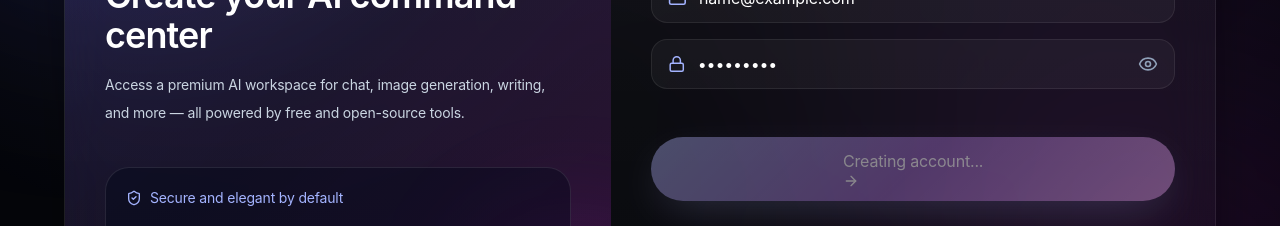
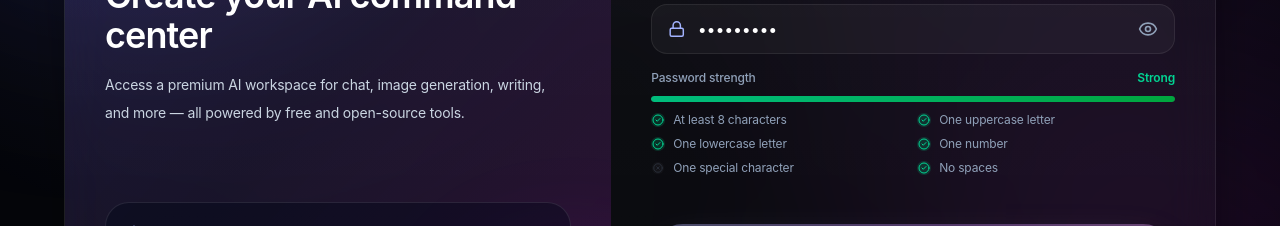
Before and after one commit to shambhuamrale-sudo/InfinityAI, a React (Vite) app: page /signup in a window 1280 px wide. Both pictures are taken after typing "Sample", "name@example.com", "Sample123" into the empty fields and a click on the button "Create account". Shown: the part 368-594 px from the top of the page. Built offline with nearby package versions, Linux system fonts and the light colour scheme; no server answers.

Commit message:
Upgrade authentication security and verification flow

```diff
--- a/server.js
+++ b/server.js
@@ -65,8 +65,8 @@ app.use('/api/', (req, res, next) => {
   return limiter(req, res, next)
 })
 
-const authLimiter = rateLimit({ windowMs: 60_000, max: 10, standardHeaders: true, legacyHeaders: false })
-const forgotPasswordLimiter = rateLimit({ windowMs: 60_000, max: 3, standardHeaders: true, legacyHeaders: false })
+const authLimiter = rateLimit({ windowMs: 60_000, max: 100, standardHeaders: true, legacyHeaders: false })
+const forgotPasswordLimiter = rateLimit({ windowMs: 60_000, max: 100, standardHeaders: true, legacyHeaders: false })
 
 const EMAIL_FROM = process.env.EMAIL_FROM || 'InfinityAI <noreply@infinityai.app>'
 const RESEND_API_KEY = process.env.RESEND_API_KEY
@@ -316,7 +316,8 @@ async function getUserFromToken(req) {
   }
 }
 
-const signupSchema = z.object({ name: z.string().min(2), email: z.string().email(), password: z.string().min(6) })
+const STRONG_PASSWORD_REGEX = /^(?=.*[a-z])(?=.*[A-Z])(?=.*\d)(?=.*[!@#$%^&*()_+=\-\[\]{};':"\\|,.<>/?])(?!.*\s).{8,}$/
+const signupSchema = z.object({ name: z.string().min(2), email: z.string().email(), password: z.string().regex(STRONG_PASSWORD_REGEX, 'Password must be at least 8 characters with uppercase, lowercase, number, and special character') })
 const loginSchema = z.object({ email: z.string().email(), password: z.string().min(1) })
 
 function normalizeState(incoming = {}) {
@@ -439,10 +440,8 @@ app.post('/api/auth/signup', authLimiter, async (req, res) => {
   const user = { name, email, passwordHash, role: 'user', avatar: name.split(' ').map((part) => part[0]).join('').slice(0, 2).toUpperCase(), plan: 'free-trial', location: '', company: '', isVerified: false, emailOtp, emailOtpExpiry, createdAt: now, updatedAt: now }
   const result = await usersCollection.insertOne(user)
   user._id = result.insertedId
-  const token = signToken(user)
-  res.cookie('token', token, sessionCookieOptions)
   const safe = sanitizeUser(user)
-  res.status(201).json({ user: safe, token })
+  res.status(201).json({ user: safe })
   try {
     await EmailService.sendVerificationOtp(email, emailOtp)
   } catch (error) {
@@ -460,7 +459,7 @@ app.post('/api/auth/login', authLimiter, async (req, res) => {
   const user = await usersCollection.findOne({ email })
   if (!user) return res.status(401).json({ error: 'Invalid email or password' })
   if (user.isVerified === false) {
-    return res.status(403).json({ message: 'Please verify your email before logging in.' })
+    return res.status(403).json({ message: 'Please verify your email first.', resendOtp: true, email: user.email })
   }
   const valid = await bcrypt.compare(password, user.passwordHash)
   if (!valid) return res.status(401).json({ error: 'Invalid email or password' })
@@ -546,7 +545,11 @@ app.post('/api/auth/verify-email', async (req, res) => {
     { _id: user._id },
     { $set: { isVerified: true }, $unset: { emailOtp: '', emailOtpExpiry: '', emailOtpSentAt: '' } }
   )
-  res.json({ ok: true, message: 'Email verified successfully' })
+  const verifiedUser = { ...user, isVerified: true }
+  const token = signToken(verifiedUser)
+  res.cookie('token', token, sessionCookieOptions)
+  const safe = sanitizeUser(verifiedUser)
+  res.json({ ok: true, message: 'Email verified successfully', user: safe, token })
 })
 
 app.post('/api/auth/resend-otp', async (req, res) => {
@@ -966,6 +969,12 @@ export async function verifyUserByEmail(email) {
   return user
 }
 
+export async function getUserByEmail(email) {
+  const db = await connectMongo()
+  if (!db || !usersCollection) return null
+  return usersCollection.findOne({ email })
+}
+
 export async function startServer(port = Number(process.env.PORT || 4000)) {
   if (IS_PRODUCTION) {
     try {
--- a/src/context/AppContext.jsx
+++ b/src/context/AppContext.jsx
@@ -341,7 +341,11 @@ export function AppProvider({ children }) {
     })
     const data = await response.json()
     if (!response.ok) {
-      const error = data.error || 'Login failed'
+      if (response.status === 403 && data.resendOtp) {
+        addToast({ kind: 'warning', title: 'Email not verified', message: data.message || 'Please verify your email first.' })
+        return { success: false, error: data.message, resendOtp: true, email: data.email }
+      }
+      const error = data.error || data.message || 'Login failed'
       addToast({ kind: 'error', title: 'Login failed', message: error })
       return { success: false, error }
     }
@@ -365,8 +369,6 @@ export function AppProvider({ children }) {
       addToast({ kind: 'error', title: 'Signup failed', message: error })
       return { success: false, error }
     }
-    setAuth({ user: data.user, isAuthenticated: true, loading: false })
-    setState((prev) => ({ ...prev, user: { ...prev.user, ...data.user } }))
     addToast({ kind: 'success', title: 'Account created', message: 'Welcome to InfinityAI. Please verify your email.' })
     return { success: true, user: data.user }
   }
@@ -434,7 +436,10 @@ export function AppProvider({ children }) {
       const error = data.error || data.message || 'Verification failed'
       return { success: false, error }
     }
-    setAuth((prev) => ({ ...prev, user: { ...prev.user, isVerified: true } }))
+    if (data.user) {
+      setAuth({ user: data.user, isAuthenticated: true, loading: false })
+      setState((prev) => ({ ...prev, user: { ...prev.user, ...data.user } }))
+    }
     addToast({ kind: 'success', title: 'Email verified', message: 'Your account is now active.' })
     return { success: true }
   }
--- a/src/pages/AuthPage.jsx
+++ b/src/pages/AuthPage.jsx
@@ -1,12 +1,70 @@
 import { motion } from 'framer-motion'
-import { useState } from 'react'
-import { ArrowRight, Mail, Lock, UserRound, Eye, EyeOff, ShieldCheck, Bot, Wand2, Sparkles } from 'lucide-react'
+import { useState, useMemo } from 'react'
+import { ArrowRight, Mail, Lock, UserRound, Eye, EyeOff, ShieldCheck, Bot, Wand2, Sparkles, CheckCircle2, XCircle } from 'lucide-react'
 import BackgroundEffects from '../components/BackgroundEffects'
 import GlassPanel from '../components/GlassPanel'
 import PremiumButton from '../components/PremiumButton'
 import InfinityLogo from '../components/InfinityLogo'
 import { useAppContext } from '../context/useAppContext'
 import { useNavigate, Link } from 'react-router-dom'
+
+function PasswordStrengthMeter({ password }) {
+  const checks = useMemo(() => {
+    if (!password) return []
+    return [
+      { label: 'At least 8 characters', met: password.length >= 8 },
+      { label: 'One uppercase letter', met: /[A-Z]/.test(password) },
+      { label: 'One lowercase letter', met: /[a-z]/.test(password) },
+      { label: 'One number', met: /[0-9]/.test(password) },
+      { label: 'One special character', met: /[!@#$%^&*()_+=\-\[\]{};':"\\|,.<>/?]/.test(password) },
+      { label: 'No spaces', met: !/\s/.test(password) },
+    ]
+  }, [password])
+
+  const strength = useMemo(() => {
+    const met = checks.filter((c) => c.met).length
+    if (met <= 2) return 'Weak'
+    if (met <= 4) return 'Medium'
+    return 'Strong'
+  }, [checks])
+
+  const gradient = useMemo(() => {
+    if (strength === 'Weak') return 'from-red-500 to-rose-600'
+    if (strength === 'Medium') return 'from-amber-500 to-orange-500'
+    return 'from-emerald-500 to-green-600'
+  }, [strength])
+
+  const width = useMemo(() => {
+    if (strength === 'Weak') return '33%'
+    if (strength === 'Medium') return '66%'
+    return '100%'
+  }, [strength])
+
+  return (
+    <div className="mt-3 space-y-2.5">
+      <div className="flex items-center justify-between">
+        <span className="text-xs font-medium text-slate-400">Password strength</span>
+        <span className={`text-xs font-semibold ${strength === 'Weak' ? 'text-red-400' : strength === 'Medium' ? 'text-amber-400' : 'text-emerald-400'}`}>{strength}</span>
+      </div>
+      <div className="h-1.5 w-full overflow-hidden rounded-full bg-white/10">
+        <motion.div className={`h-full rounded-full bg-gradient-to-r ${gradient}`} animate={{ width }} transition={{ type: 'spring', stiffness: 300, damping: 20 }} />
+      </div>
+      <div className="grid grid-cols-2 gap-2">
+        {checks.map((check, i) => (
+          <div key={i} className="flex items-center gap-2 text-xs text-slate-400">
+            <motion.span
+              animate={{ scale: check.met ? 1 : 0.85, opacity: check.met ? 1 : 0.35 }}
+              className={`flex h-3.5 w-3.5 items-center justify-center rounded-full ${check.met ? 'bg-emerald-500/20 text-emerald-400' : 'bg-white/10 text-slate-500'}`}
+            >
+              {check.met ? <CheckCircle2 className="h-3 w-3" /> : <XCircle className="h-3 w-3" />}
+            </motion.span>
+            {check.label}
+          </div>
+        ))}
+      </div>
+    </div>
+  )
+}
 
 export default function AuthPage({ type = 'login' }) {
   const isLogin = type === 'login'
@@ -21,7 +79,11 @@ export default function AuthPage({ type = 'login' }) {
     setSubmitting(true)
     if (isLogin) {
       const result = await login(form.email, form.password)
-      if (result.success) navigate('/dashboard')
+      if (result.success) {
+        navigate('/dashboard')
+      } else if (result.resendOtp) {
+        navigate('/verify-email', { state: { email: form.email } })
+      }
     } else {
       const result = await signup(form.name, form.email, form.password)
       if (result.success) {
@@ -81,11 +143,12 @@ export default function AuthPage({ type = 'login' }) {
                 </label>
                 <label className="flex items-center gap-3 rounded-2xl border border-white/8 bg-white/[0.04] px-4 py-3 transition focus-within:border-indigo-400/40">
                   <Lock className="h-5 w-5 text-indigo-300" />
-                  <input type={showPassword ? 'text' : 'password'} value={form.password} onChange={(event) => setForm({ ...form, password: event.target.value })} className="w-full bg-transparent text-sm text-white outline-none" placeholder="Password" required minLength={6} />
+                  <input type={showPassword ? 'text' : 'password'} value={form.password} onChange={(event) => setForm({ ...form, password: event.target.value })} className="w-full bg-transparent text-sm text-white outline-none" placeholder="Password" required minLength={8} />
                   <button type="button" onClick={() => setShowPassword(!showPassword)} className="text-slate-400 hover:text-white" aria-label={showPassword ? 'Hide password' : 'Show password'}>
                     {showPassword ? <EyeOff className="h-5 w-5" /> : <Eye className="h-5 w-5" />}
                   </button>
                 </label>
+                {!isLogin && <PasswordStrengthMeter password={form.password} />}
                 {isLogin && (
                   <div className="text-right">
                     <Link to="/forgot-password" className="text-sm font-medium text-indigo-300 hover:text-indigo-200">Forgot password?</Link>
```
Also changed, not shown: 1 other file (tests, documents, lock files or other folders).
